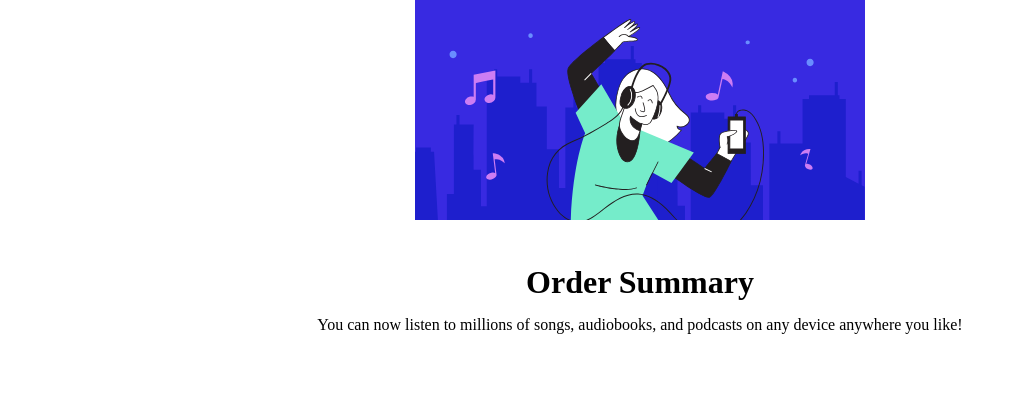
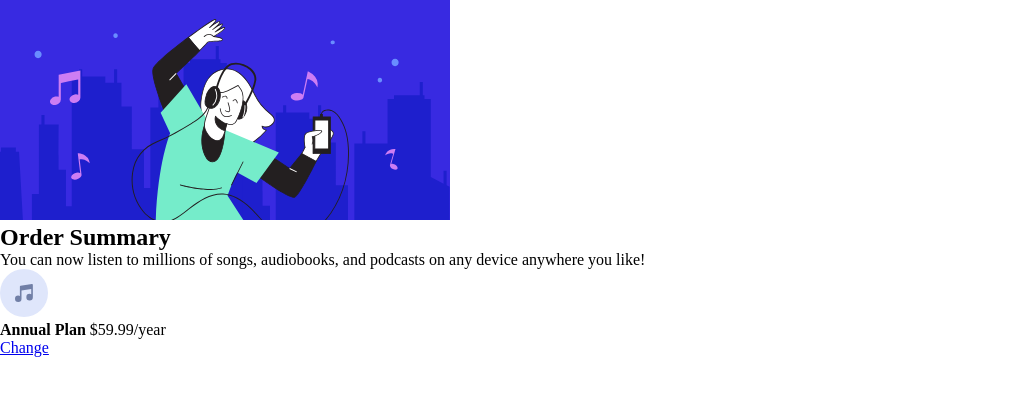
Before and after one commit to tarcisiopenalva/card-resumo-de-pedidos, a plain HTML site: page index.html in a window 1280 px wide. Shown: the whole page, without its empty margins (0-1024 px from the left). Drawn offline with Linux system fonts and the light colour scheme.

Commit message:
Add new tags and html css updates

```diff
--- a/assets/css/style.css
+++ b/assets/css/style.css
@@ -3,18 +3,3 @@
     padding: 0;
     box-sizing: border-box;
 }
-
-.header {
-    text-align: center;
-    margin-bottom: 40px;
-
-}
-h1 {
-    text-align: center;
-    margin-bottom: 15px;
-}
-
-span {
-    display: block;
-    text-align: center;
-}
--- a/index.html
+++ b/index.html
@@ -8,13 +8,29 @@
     <title>Order Summary Card</title>
 </head>
 <body>
-    <div class="header">
-        <img src="assets/images/illustration-hero.svg" alt="illustration-picture">
-    </div>
-    <h1>Order Summary</h1>
-    <span>
-        You can now listen to millions of songs, audiobooks, and podcasts on any
-        device anywhere you like!
-    </span>
+
+    <main>
+        <img src="assets/images/illustration-hero.svg" alt="Hero Illustration">
+
+        <section>
+            <h1>Order Summary</h1>
+            <span class="descripiton">
+                You can now listen to millions of songs, audiobooks, and podcasts on any
+                device anywhere you like!
+            </span>
+            <div class="informations">
+                <div class="music-price">
+                    <img src="assets/images/icon-music.svg" alt="Icon Music">
+                </div>
+                <div class="price">
+                    <strong>Annual Plan</strong>
+                    <span>$59.99/year</span>
+                </div>
+                <div>
+                    <a href="#">Change</a>
+                </div>
+            </div>
+        </section>
+    </main>
 </body>
 </html>
```
